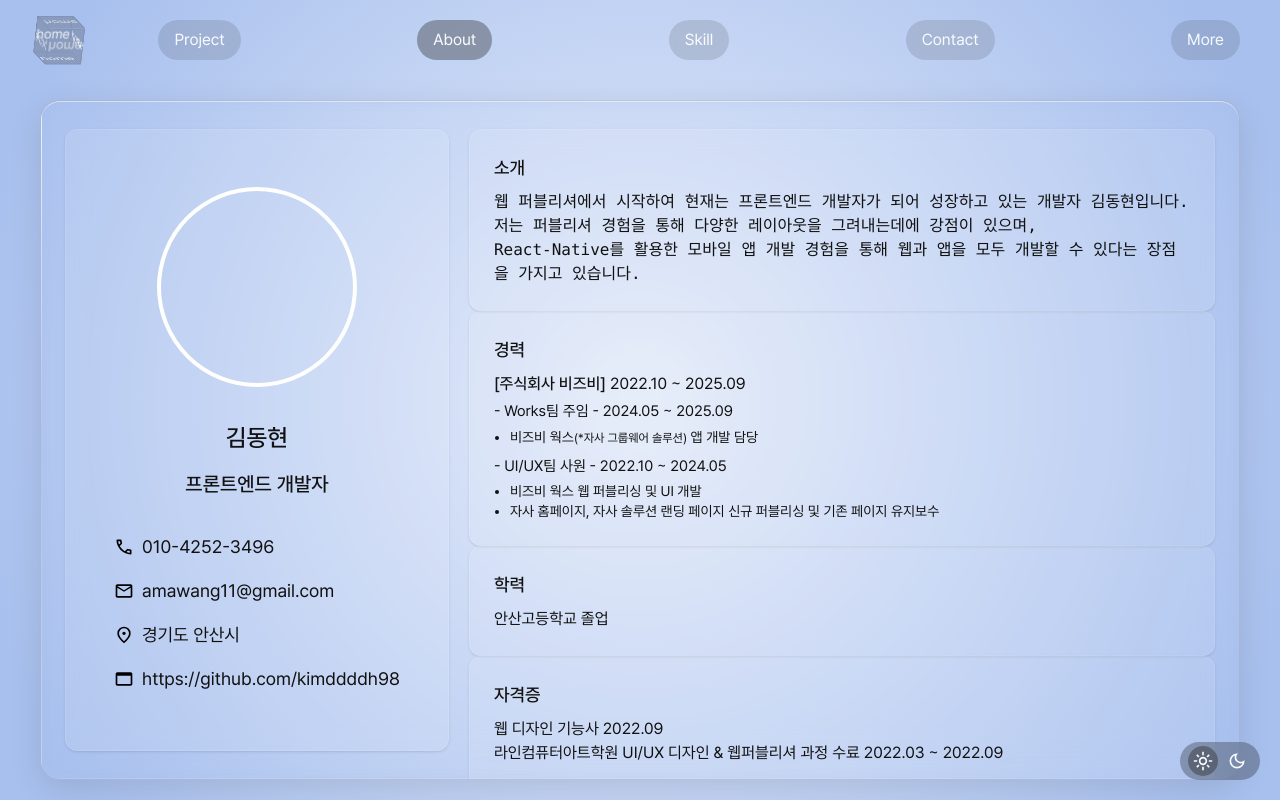
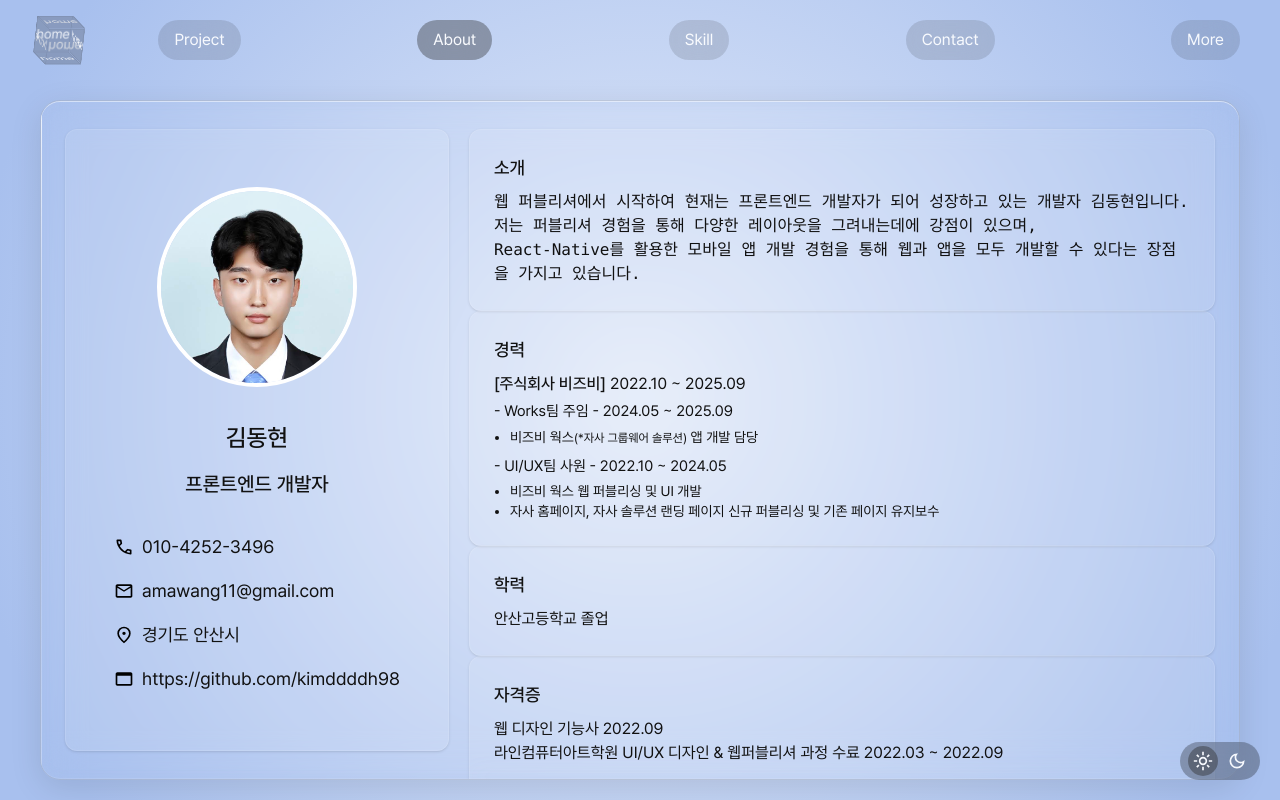
Before and after one commit to kimddddh98/2025-portfolio, a Next.js app: page /about in a window 1280 px wide. Built offline with nearby package versions, Linux system fonts and the light colour scheme; no server answers.

Commit message:
feat :  증명사진 추가

```diff
--- a/src/app/(use-navbar)/about/page.tsx
+++ b/src/app/(use-navbar)/about/page.tsx
@@ -6,7 +6,14 @@ const AboutPage = () => {
       <div
         className={`default-glass mx-5 my-6 flex flex-col items-center justify-around px-12 py-10 backdrop-blur-lg ${styles.aboutSectionLeft}`}
       >
-        <div className="h-50 w-50 rounded-full border-4 border-white"></div>
+        <div className="h-50 w-50 overflow-hidden rounded-full border-4 border-white">
+          <Image
+            src={'/id-picture.jpg'}
+            alt="증명사진"
+            width={200}
+            height={200}
+          />
+        </div>
         <div className="flex flex-col items-center gap-4">
           <h3 className="text-2xl font-medium">김동현</h3>
           <h4 className="text-xl font-medium">프론트엔드 개발자</h4>
```
Also changed, not shown: public/id-picture.jpg (added).
